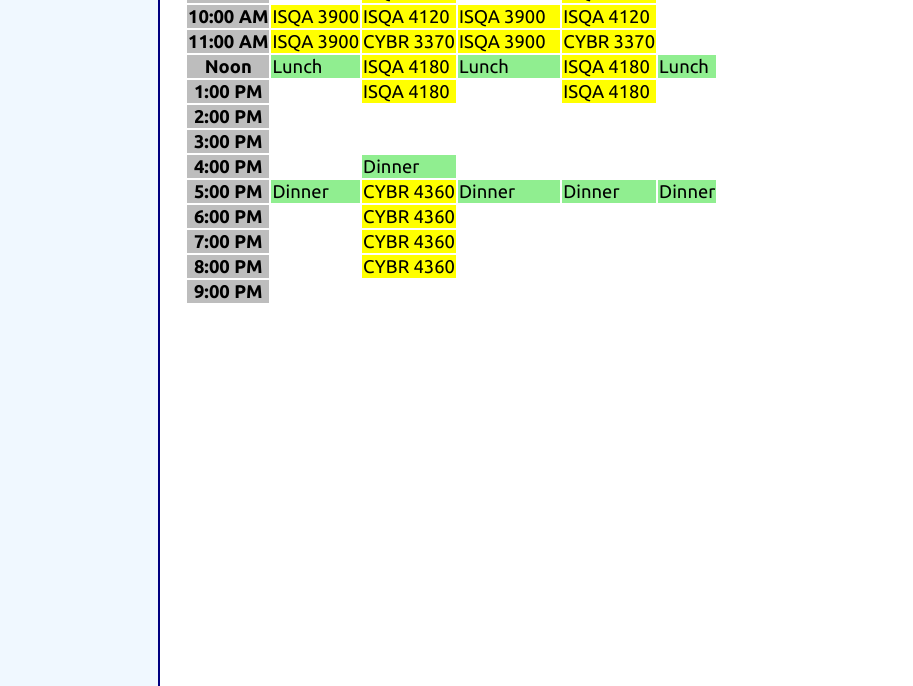
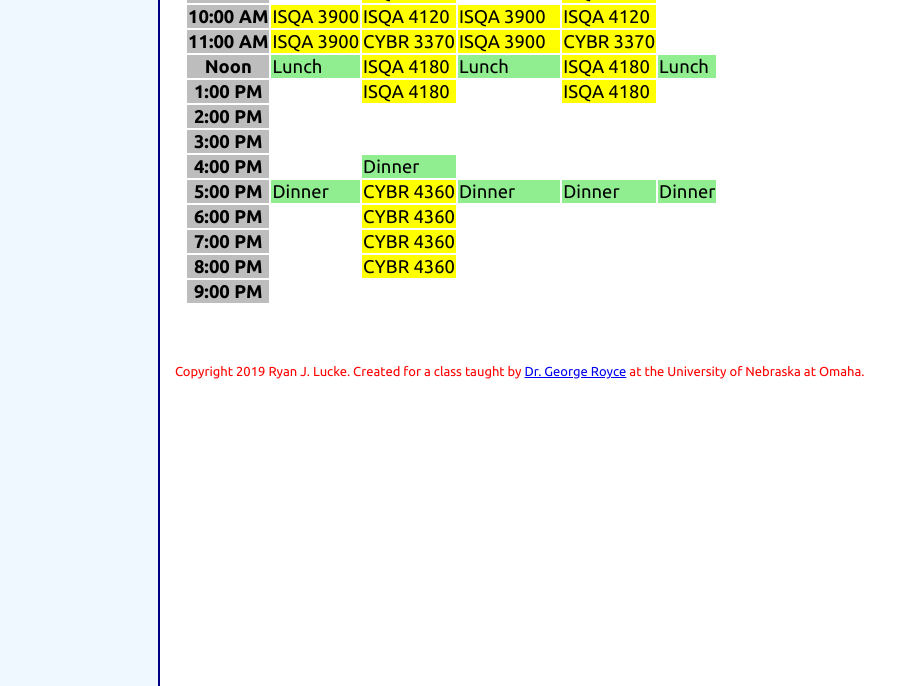
Before and after one commit to rjlucke/rjlucke.github.io, a plain HTML site: page pagetwo.html in a window 1280 px wide. Shown: the part 114-800 px from the top of the page, without its empty margins (0-913 px from the left). Drawn offline with Linux system fonts and the light colour scheme.

Commit message:
Added missing footer to schedule page

```diff
--- a/pagetwo.html
+++ b/pagetwo.html
@@ -145,4 +145,14 @@
             </tr>
         </table>
 
-      </section>
+      </div>
+
+      <footer>
+
+        <p><small>Copyright 2019 Ryan J. Lucke. Created for a class taught by <a href="http://roycesite.com">Dr. George Royce</a> at the University of Nebraska at Omaha.</small></p>
+
+      </footer>
+
+    </body>
+
+</html>
```
